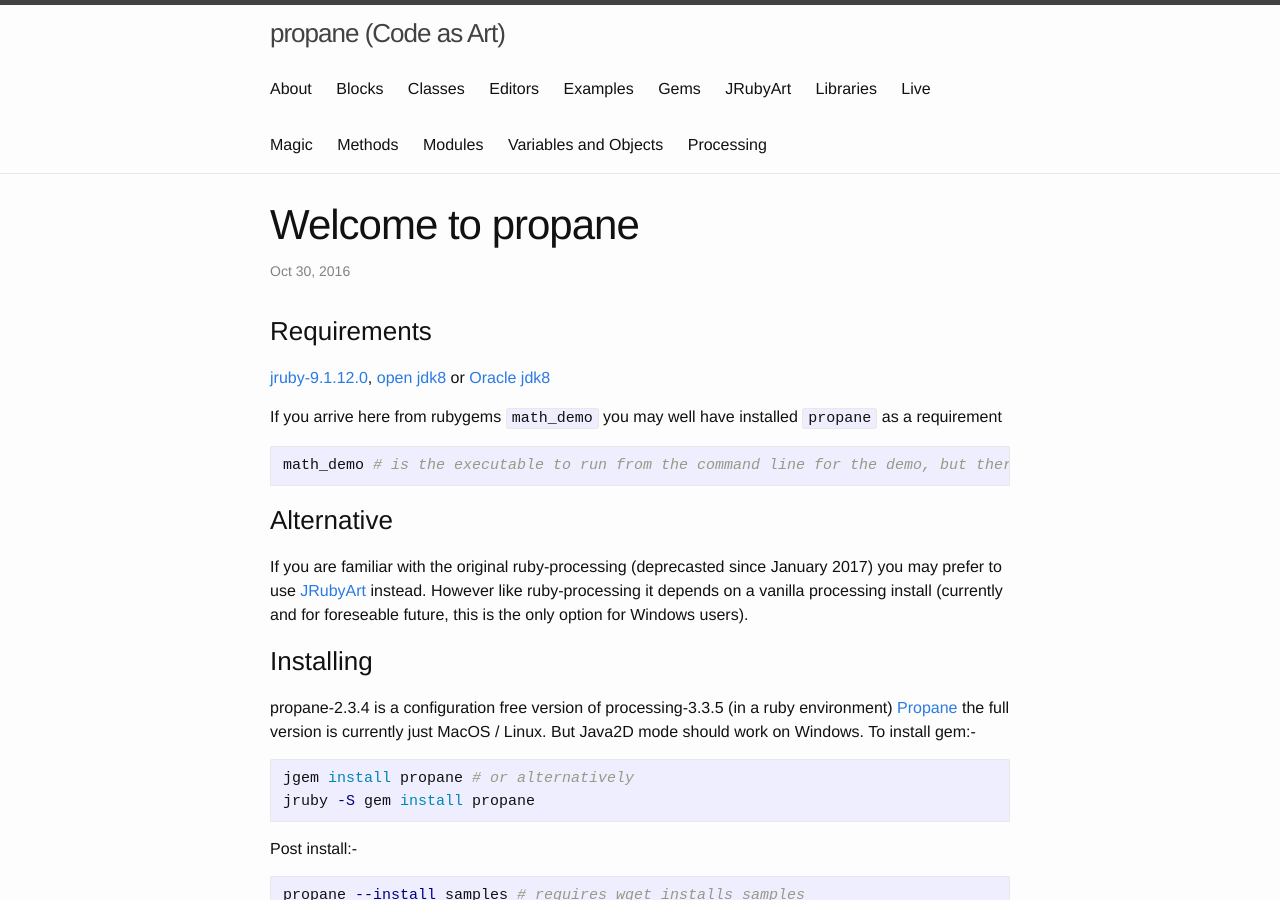
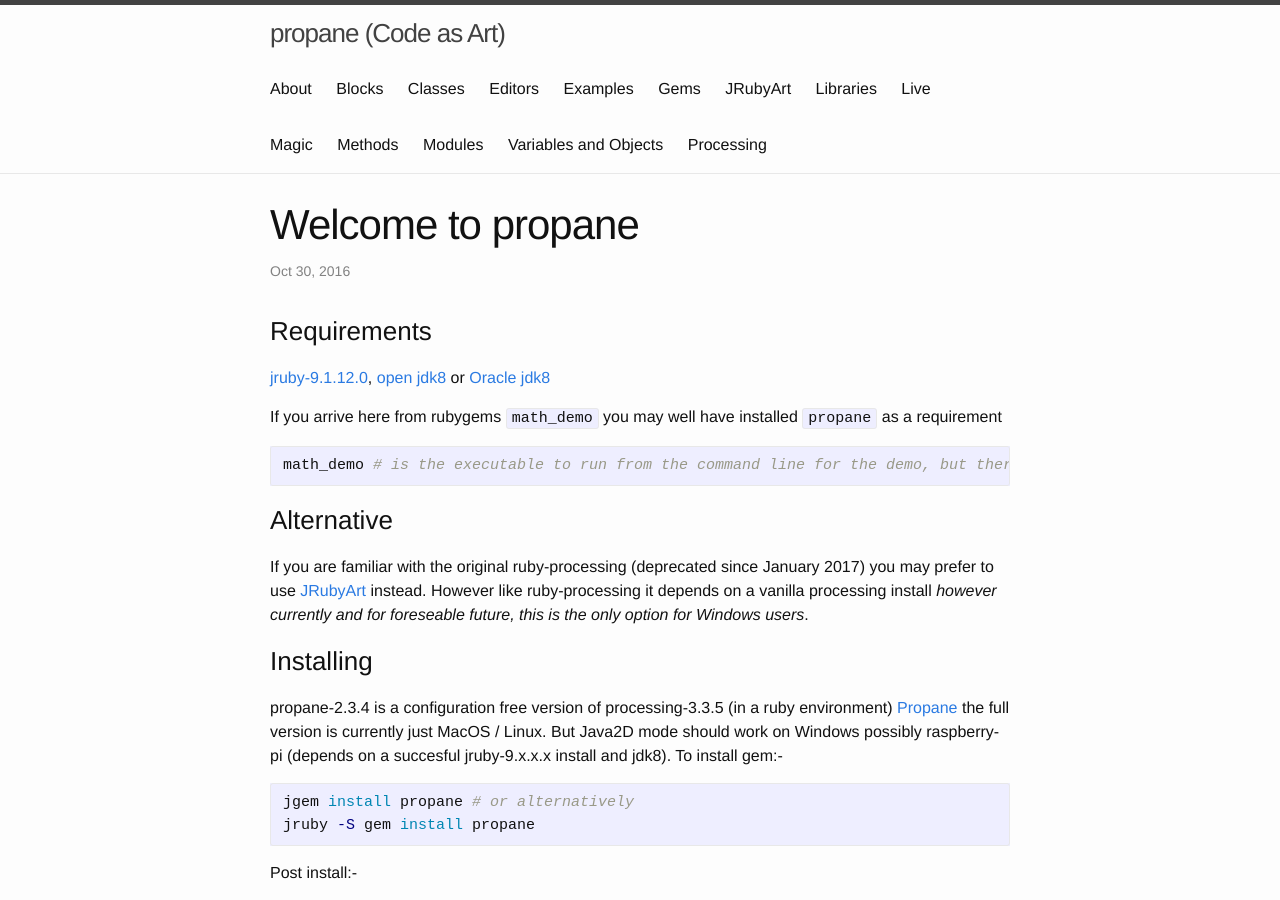
Before and after one commit to ruby-processing/propane, a Jekyll site: the page built from _posts/2016-10-30-welcome-to-propane.md, in a window 1280 px wide and 900 px high. Built offline with Jekyll 4.4.1, drawn with Linux system fonts in a browser that asks for light colours.

Commit message:
spelling

````diff
--- a/_posts/2016-10-30-welcome-to-propane.md
+++ b/_posts/2016-10-30-welcome-to-propane.md
@@ -16,11 +16,11 @@
 
 ### Alternative ###
 
-If you are familiar with the original ruby-processing (deprecasted since January 2017) you may prefer to use [JRubyArt][JRubyArt] instead.  However like ruby-processing it depends on a vanilla processing install (currently and for foreseable future, this is the only option for Windows users).
+If you are familiar with the original ruby-processing (deprecated since January 2017) you may prefer to use [JRubyArt][JRubyArt] instead.  However like ruby-processing it depends on a vanilla processing install _however currently and for foreseable future, this is the only option for Windows users_.
 
 ### Installing ###
 
-propane-2.3.4 is a configuration free version of processing-3.3.5 (in a ruby environment) [Propane][propane] the full version is currently just MacOS / Linux. But Java2D mode should work on Windows.
+propane-2.3.4 is a configuration free version of processing-3.3.5 (in a ruby environment) [Propane][propane] the full version is currently just MacOS / Linux. But Java2D mode should work on Windows possibly raspberry-pi (depends on a succesful jruby-9.x.x.x install and jdk8).
 To install gem:-
 ```bash
 jgem install propane # or alternatively
````
